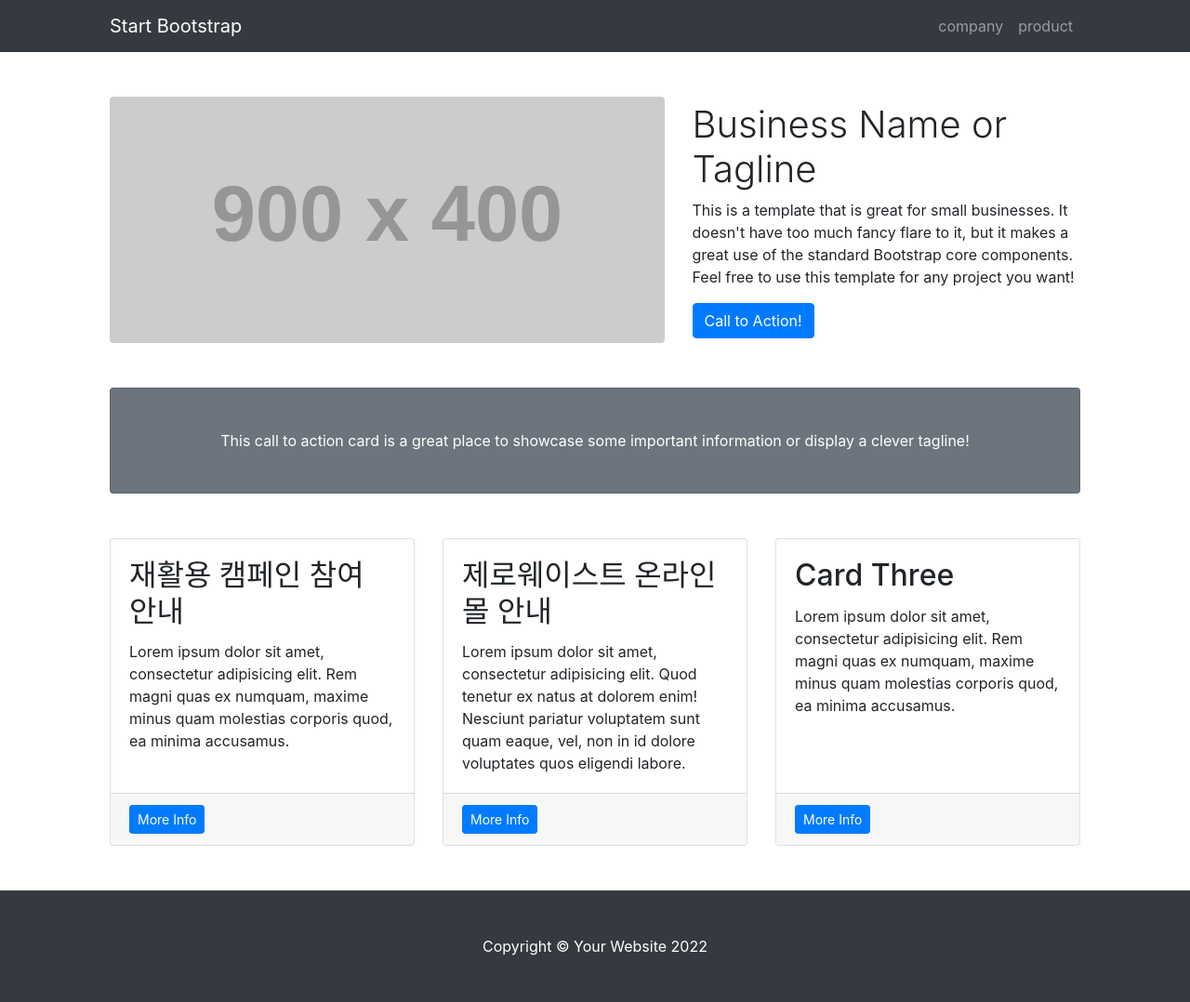
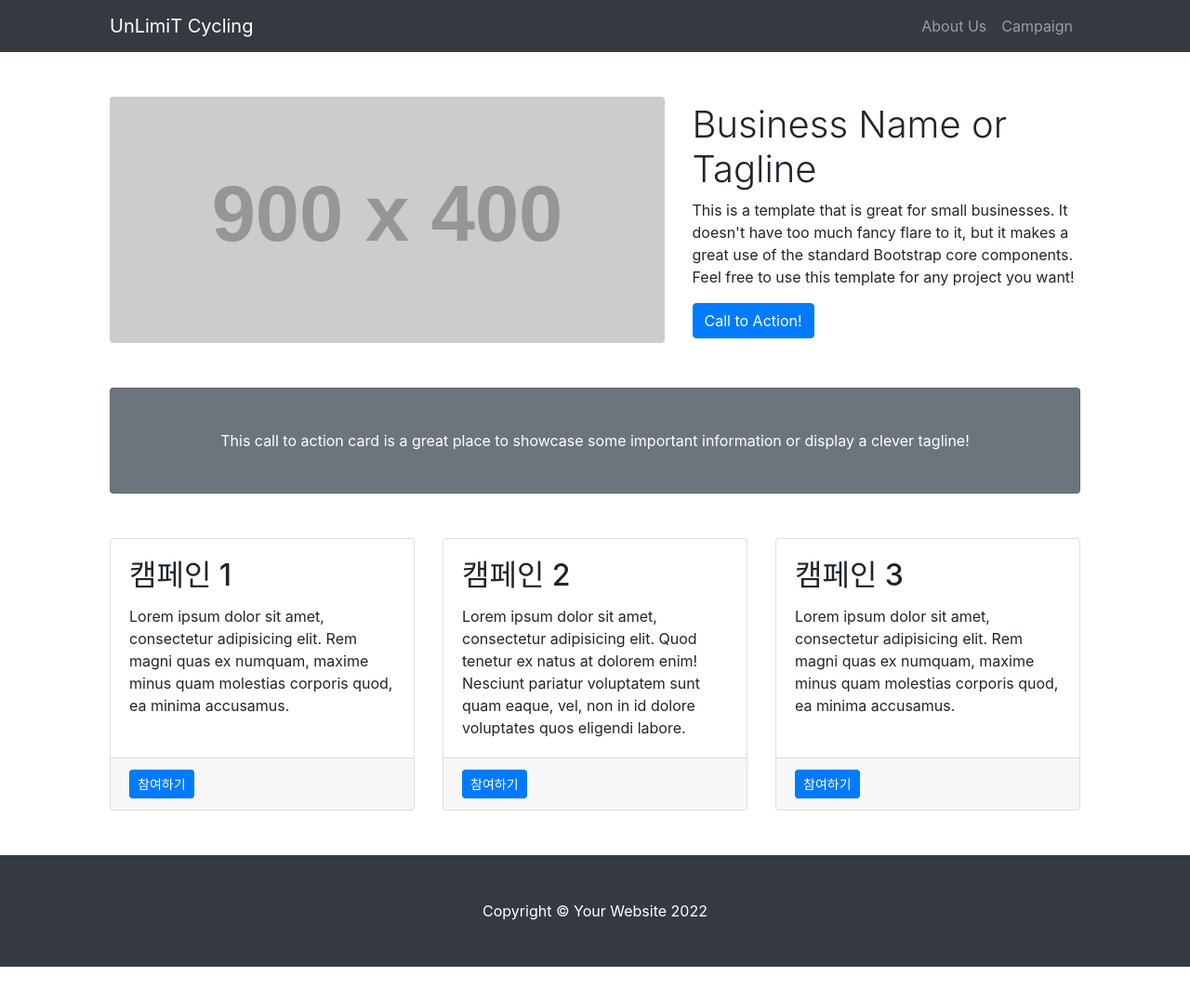
Before and after one commit to army-17/Comento_django, a Django app: page /mysite/ in a window 1280 px wide. Shown: the whole page at 93% size. After the commit the page ends 1040 px from the top, so only its background shows below. Run offline with Django 4.2, Linux system fonts and the light colour scheme; grey boxes labelled with a size stand in for pictures from a placeholder-image service; some libraries are stand-ins or nearby versions.

Commit message:
캠페인 상세페이지 url 문제 발생

```diff
--- a/mysite/urls.py
+++ b/mysite/urls.py
@@ -19,4 +19,5 @@ from. import views
 
 urlpatterns = [
     path('',views.index),
+    path('<int:content_id>/', views.detail, name='detail'),
 ]
--- a/mysite/views.py
+++ b/mysite/views.py
@@ -1,4 +1,4 @@
-from django.shortcuts import render
+from django.shortcuts import get_object_or_404, render
 from django.http import HttpResponse
 from .models import MainContent
 
@@ -9,3 +9,9 @@ def index(request):
     content_list = MainContent.objects.order_by('-pub_date')  #- 붙이면 역순으로
     context = {'content_list': content_list}
     return render(request, 'mysite/content_list.html', context)
+
+def detail(request, content_id):
+
+    content_list = get_object_or_404(MainContent, pk=content_id)
+    context = {'content_list':content_list}
+    return render(request, 'mysite/content_detail.html', context)
--- a/templates/mysite/content_list.html
+++ b/templates/mysite/content_list.html
@@ -20,28 +20,28 @@
                 <div class="col-md-4 mb-5">
                     <div class="card h-100">
                         <div class="card-body">
-                            <h2 class="card-title">재활용 캠페인 참여 안내</h2>
+                            <h2 class="card-title">캠페인 1</h2>
                             <p class="card-text">Lorem ipsum dolor sit amet, consectetur adipisicing elit. Rem magni quas ex numquam, maxime minus quam molestias corporis quod, ea minima accusamus.</p>
                         </div>
-                        <div class="card-footer"><a class="btn btn-primary btn-sm" href="#!">More Info</a></div>
+                        <div class="card-footer"><a class="btn btn-primary btn-sm" href="{% url 'detail' content.id %}">참여하기</a></div>
                     </div>
                 </div>
                 <div class="col-md-4 mb-5">
                     <div class="card h-100">
                         <div class="card-body">
-                            <h2 class="card-title">제로웨이스트 온라인몰 안내</h2>
+                            <h2 class="card-title">캠페인 2</h2>
                             <p class="card-text">Lorem ipsum dolor sit amet, consectetur adipisicing elit. Quod tenetur ex natus at dolorem enim! Nesciunt pariatur voluptatem sunt quam eaque, vel, non in id dolore voluptates quos eligendi labore.</p>
                         </div>
-                        <div class="card-footer"><a class="btn btn-primary btn-sm" href="#!">More Info</a></div>
+                        <div class="card-footer"><a class="btn btn-primary btn-sm" href="{% url 'detail' content.id %}">참여하기</a></div>
                     </div>
                 </div>
                 <div class="col-md-4 mb-5">
                     <div class="card h-100">
                         <div class="card-body">
-                            <h2 class="card-title">Card Three</h2>
+                            <h2 class="card-title">캠페인 3</h2>
                             <p class="card-text">Lorem ipsum dolor sit amet, consectetur adipisicing elit. Rem magni quas ex numquam, maxime minus quam molestias corporis quod, ea minima accusamus.</p>
                         </div>
-                        <div class="card-footer"><a class="btn btn-primary btn-sm" href="#!">More Info</a></div>
+                        <div class="card-footer"><a class="btn btn-primary btn-sm" href="#!">참여하기</a></div>
                     </div>
                 </div>
             </div>
--- a/templates/navbar.html
+++ b/templates/navbar.html
@@ -2,12 +2,12 @@
 <!-- Responsive navbar-->
 <nav class="navbar navbar-expand-lg navbar-dark bg-dark">
     <div class="container px-5">
-        <a class="navbar-brand" href="#!">Start Bootstrap</a>
+        <a class="navbar-brand" href="#!">UnLimiT Cycling</a>
         <button class="navbar-toggler" type="button" data-bs-toggle="collapse" data-bs-target="#navbarSupportedContent" aria-controls="navbarSupportedContent" aria-expanded="false" aria-label="Toggle navigation"><span class="navbar-toggler-icon"></span></button>
         <div class="collapse navbar-collapse" id="navbarSupportedContent">
             <ul class="navbar-nav ms-auto mb-2 mb-lg-0">
-                <li class="nav-item"><a class="nav-link" href="/company/">company</a></li>
-                <li class="nav-item"><a class="nav-link" href="/mysite/">product</a></li>
+                <li class="nav-item"><a class="nav-link" href="/company/">About Us</a></li>
+                <li class="nav-item"><a class="nav-link" href="/mysite/">Campaign</a></li>
             </ul>
         </div>
     </div>
```
Also changed, not shown: templates/mysite/content_detail.html (added, +8 -0 lines).
